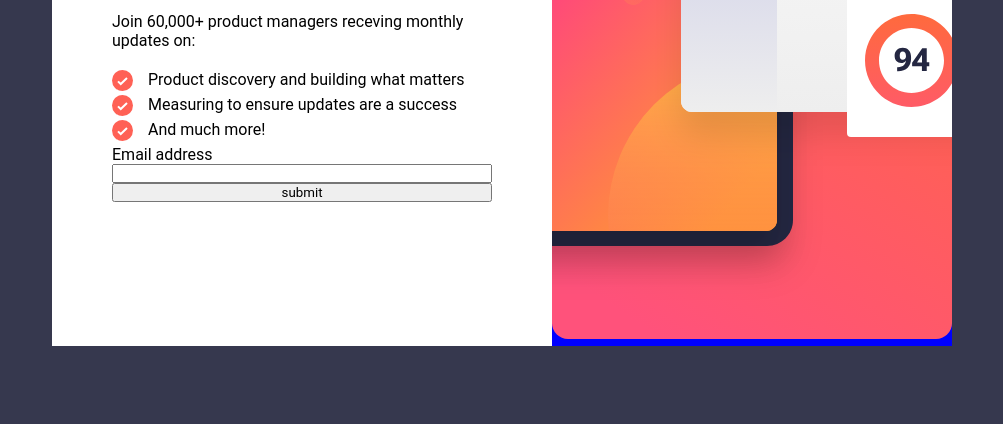
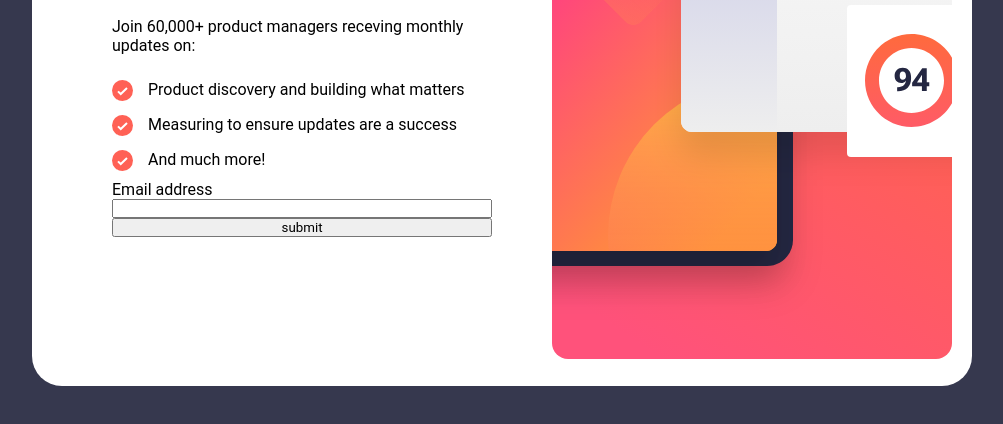
Before and after one commit to Cesarcasas0737/newsletter_sign_up, a website: page dist/index.html in a window 1280 px wide. Shown: the part 254-678 px from the top of the page, without its empty margins (138-1141 px from the left). Drawn offline with Linux system fonts and the light colour scheme.

Commit message:
Fixed right content image display

```diff
--- a/dist/index.html
+++ b/dist/index.html
@@ -33,7 +33,7 @@
         </div>
 
         <div class="right-content">
-            <img src="/dist/media/images/illustration-sign-up-desktop.svg" alt="image">
+            <img src="media/images/illustration-sign-up-desktop.svg" alt="checkMark">
         </div>
     </div>
 </body>
--- a/dist/styles/style.css
+++ b/dist/styles/style.css
@@ -19,6 +19,8 @@ body {
   align-items: center;
   width: 900px;
   height: 600px;
+  padding: 20px;
+  border-radius: 30px;
   background-color: hsl(0, 0%, 100%);
 }
 #content .left-content {
@@ -39,13 +41,14 @@ body {
   display: flex;
   flex-direction: row;
   gap: 15px;
+  padding-top: 5px;
+  padding-bottom: 5px;
 }
 #content .left-content form {
   display: flex;
   flex-direction: column;
 }
 #content .right-content {
-  background-color: blue;
   width: 100%;
   height: 100%;
 }
--- a/dist/styles/style.scss
+++ b/dist/styles/style.scss
@@ -17,9 +17,10 @@ body{
     flex-direction: row;
     justify-content: center;
     align-items: center;
-
     width: 900px;
     height: 600px;
+    padding: 20px;
+    border-radius: 30px;
     background-color: $white;
 
     .left-content{
@@ -40,6 +41,8 @@ body{
             display: flex;
             flex-direction: row;
             gap: 15px;
+            padding-top: 5px;
+            padding-bottom: 5px;
         }
         form{
             display: flex;
@@ -48,7 +51,6 @@ body{
     }
 
     .right-content{
-        background-color: blue;
         width: 100%;
         height: 100%;
     }
```
Also changed, not shown: 1 other file.
